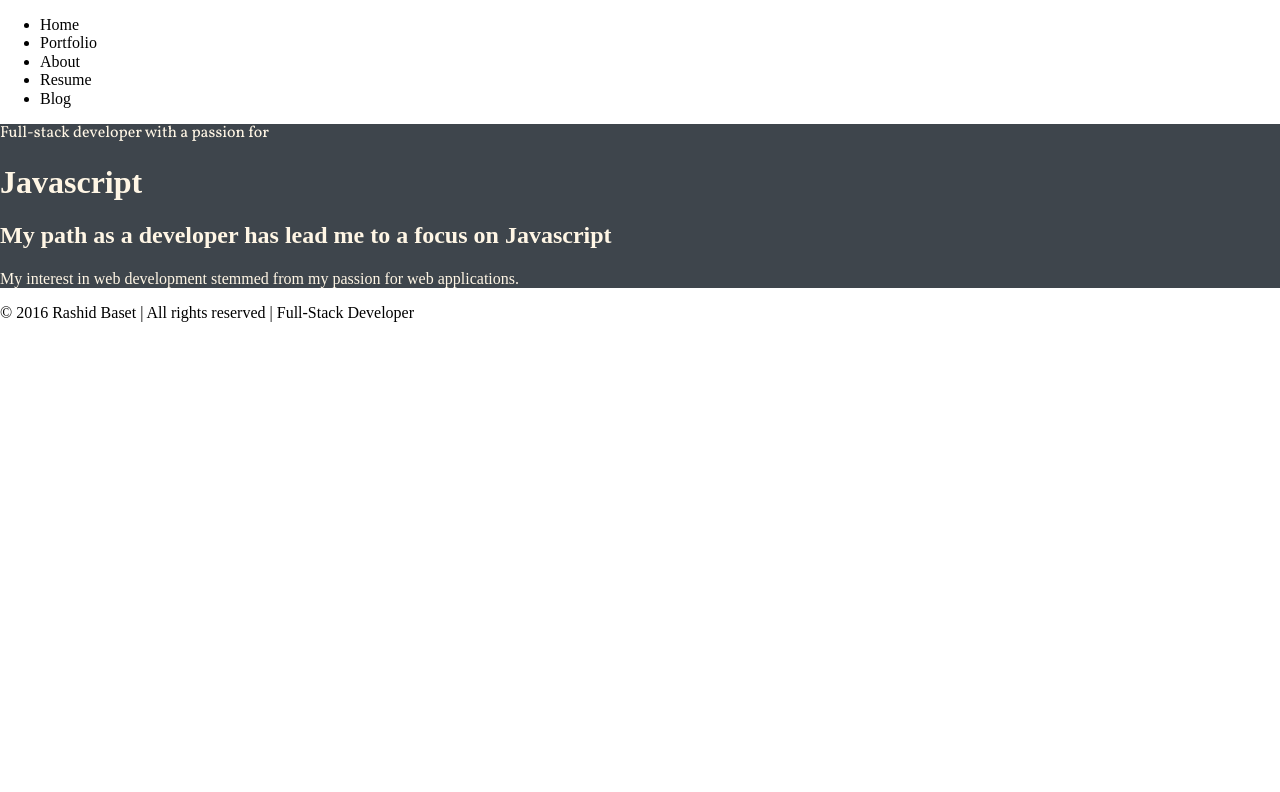
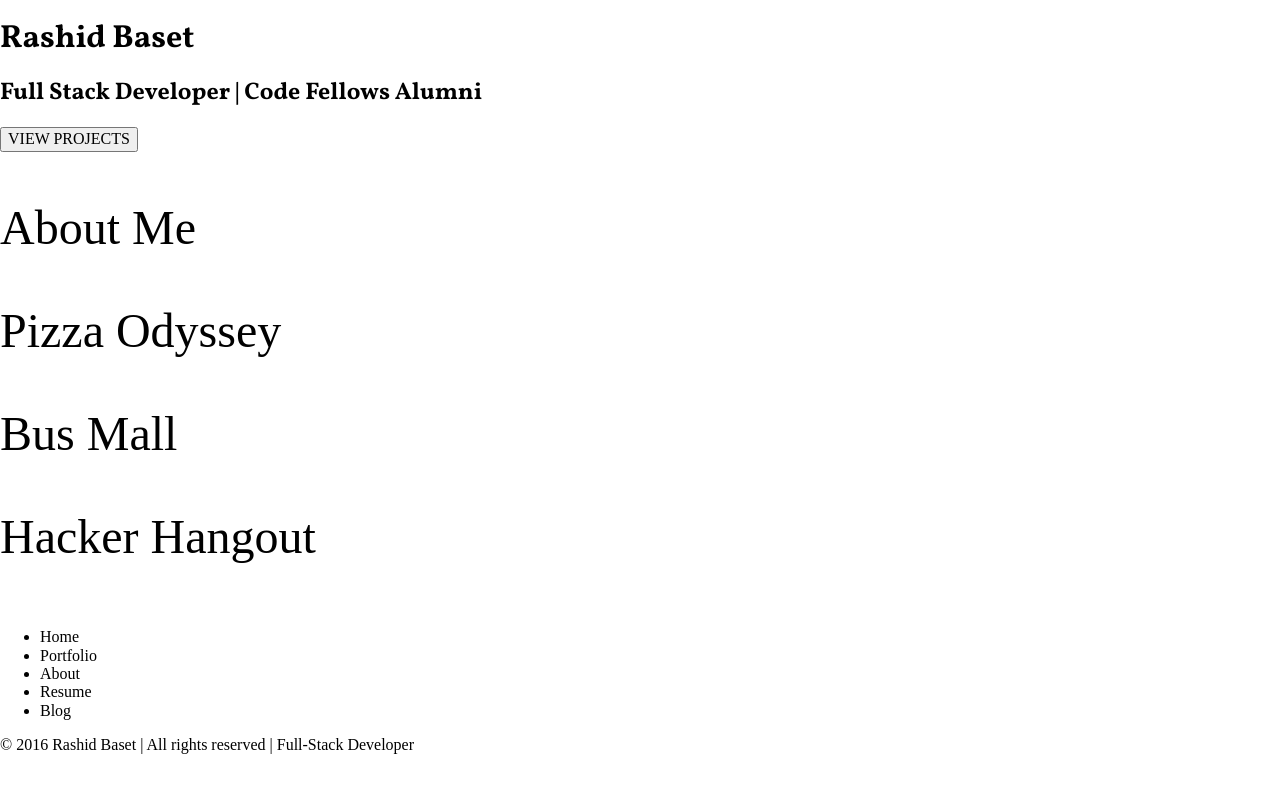
Before and after one commit to rubens23/portfolio, a plain HTML site: page index.html in a window 1280 px wide. Drawn offline with nearby package versions, Linux system fonts and the light colour scheme; grey boxes are pictures that could not be loaded.

Commit message:
added additional scaffolding to html

```diff
--- a/index.html
+++ b/index.html
@@ -3,11 +3,42 @@
   <head>
     <meta charset="UTF-8">
     <title>Rashid M. Baset</title>
+    <meta name="viewport" content="width=device-width, initial-scale=1">
     <link rel="stylesheet" href="styles/normalize.css">
     <link rel="stylesheet" href="styles/style.css">
   </head>
   <body>
-    <nav id="top-nav">
+    <header>
+    <div class="background-overlay">
+      <!-- <img alt="tall-trees" width="100%"/> -->
+    </div>
+    <div class="name-title">
+      <h1>Rashid Baset</h1>
+      <h2>Full Stack Developer | Code Fellows Alumni</h2>
+    </div>
+      <button>VIEW PROJECTS</button>
+    </header>
+    <main>
+        <div class= "about-me">
+          <p class="project-title">About Me</p>
+        </div>
+
+        <div class="pizza-odyssey">
+          <p class="project-title">Pizza Odyssey</p>
+        </div>
+
+        <div class="bus-mall">
+          <p class="project-title">Bus Mall</p>
+        </div>
+
+        <div class="hacker-hangout">
+          <p class="project-title">Hacker Hangout</p>
+        </div>
+
+        <div class="blog" data-category="blog-material">
+        </div>
+    </main>
+    <nav class="top-nav">
       <ul>
         <li>Home</li>
         <li>Portfolio</li>
@@ -15,30 +46,6 @@
         <li>Resume</li>
         <li>Blog</li>
     </nav>
-    <main>
-      <header>
-        <p>Full-stack developer with a passion for</p>
-        <h1>
-        Javascript
-        </h1>
-      </header>
-        <div class= "home">
-          <h2>My path as a developer has lead me to a focus on Javascript</h2>
-          <p>My interest in web development stemmed from my passion for web applications.</p>
-        </div>
-
-        <div class="portfolio">
-        </div>
-
-        <div class="about">
-        </div>
-
-        <div class="resume">
-        </div>
-
-        <div class="blog" data-category="blog-material">
-        </div>
-    </main>
     <footer>
       &copy; 2016 Rashid Baset | All rights reserved | Full-Stack Developer
     </footer>
--- a/styles/style.css
+++ b/styles/style.css
@@ -1,10 +1,38 @@
 /* Color Scheme: Salmon on Ice https://color.adobe.com/Salmon-on-Ice-color-theme-2291686/ */
 @import url(https://fonts.googleapis.com/css?family=Vollkorn:400,700);
 main {
-  background-color: #3E454C;
-  color: #FFF6E5;
+  /*background-color: #3E454C;*/
+  /*color: #FFF6E5;*/
 }
 
 header p{
   font-family: 'vollkorn', sans-serif;
 }
+
+body{
+  font-size: 1em;
+}
+
+.project-title{
+  font-size: 1em;
+}
+
+.name-title{
+  font-family: 'vollkorn', sans-serif;
+}
+
+.background-overlay {
+  background: url(../img/talltrees.jpeg) no-repeat center center fixed;
+  -webkit-background-size: cover;
+  background-size: cover;
+}
+
+@media (min-width: 600px){
+  .project-title{
+    font-size: 3em;
+  }
+}
+
+.top-nav{
+  display: inline-block;
+}
```
Also changed, not shown: 1 other file.
